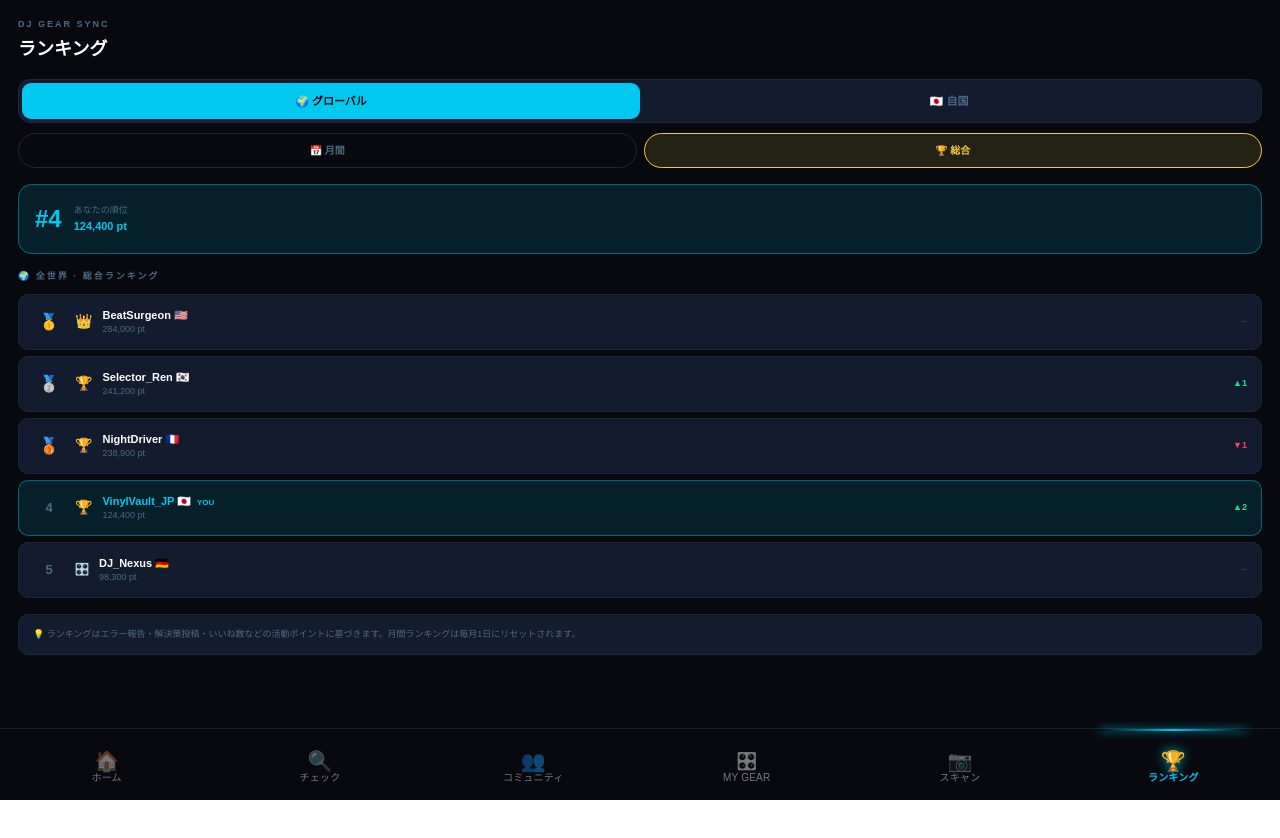
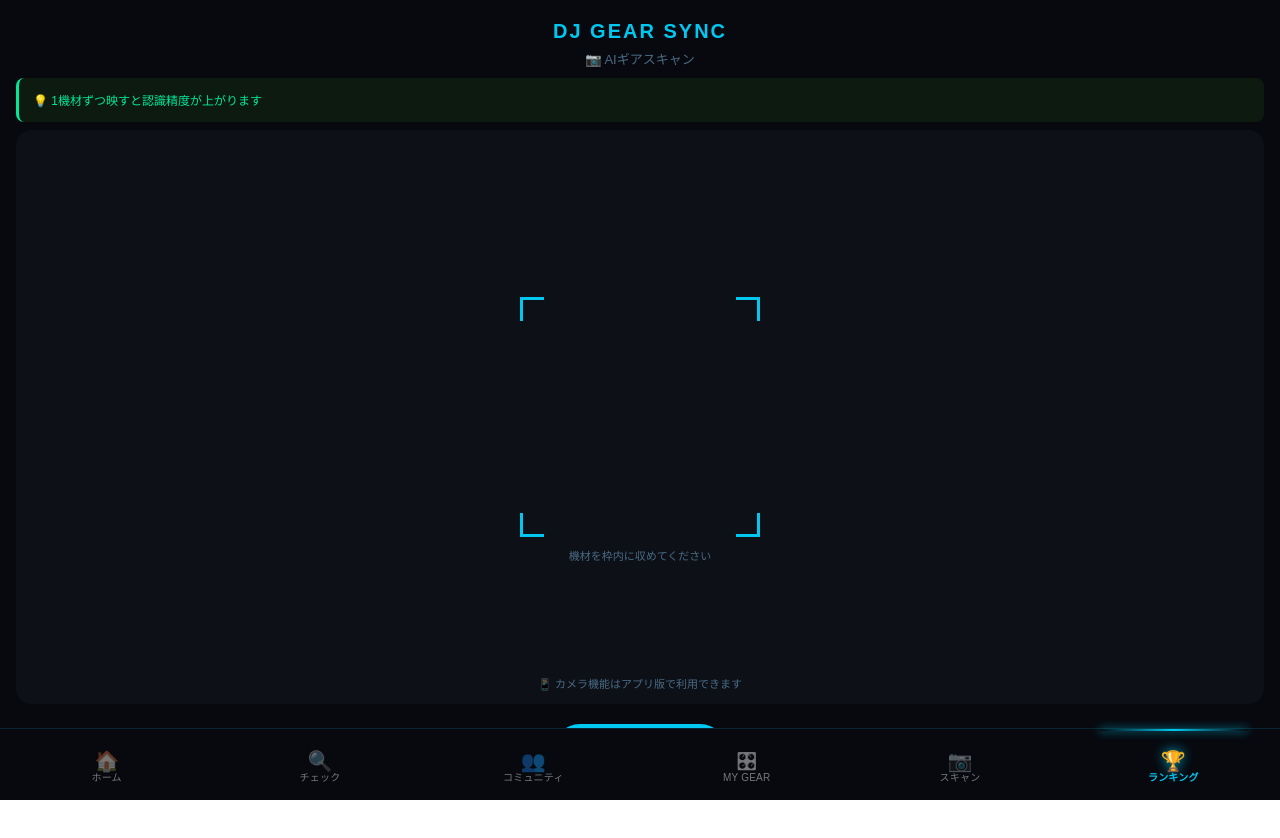
Before and after one commit to KobeeHub/djgearsync, a Next.js app: page /ranking in a window 1280 px wide. Shown: the top 838 px of the page. Built offline with nearby package versions, Linux system fonts and the light colour scheme.

Commit message:
feat: update scan page UI

```diff
--- a/app/ranking/page.tsx
+++ b/app/ranking/page.tsx
@@ -1,92 +1,146 @@
 "use client";
+
 import { useState } from "react";
 
-const DATA: any = {
-  global: {
-    overall: [
-      {rank:1,name:"BeatSurgeon",country:"🇺🇸",tier:"👑",pts:284000,delta:0},
-      {rank:2,name:"Selector_Ren",country:"🇰🇷",tier:"🏆",pts:241200,delta:1},
-      {rank:3,name:"NightDriver",country:"🇫🇷",tier:"🏆",pts:238900,delta:-1},
-      {rank:4,name:"VinylVault_JP",country:"🇯🇵",tier:"🏆",pts:124400,delta:2,you:true},
-      {rank:5,name:"DJ_Nexus",country:"🇩🇪",tier:"🎛",pts:98300,delta:0},
-    ],
-    monthly: [
-      {rank:1,name:"NightDriver",country:"🇫🇷",tier:"🏆",pts:18900,delta:5},
-      {rank:2,name:"VinylVault_JP",country:"🇯🇵",tier:"🏆",pts:16400,delta:8,you:true},
-      {rank:3,name:"BeatSurgeon",country:"🇺🇸",tier:"👑",pts:15200,delta:-1},
-      {rank:4,name:"Selector_Ren",country:"🇰🇷",tier:"🏆",pts:11100,delta:-3},
-      {rank:5,name:"DJ_Nexus",country:"🇩🇪",tier:"🎛",pts:9400,delta:1},
-    ],
-  },
-  jp: {
-    overall: [
-      {rank:1,name:"VinylVault_JP",country:"🇯🇵",tier:"🏆",pts:124400,delta:0,you:true},
-      {rank:2,name:"KyotoGroove",country:"🇯🇵",tier:"🎛",pts:88200,delta:1},
-      {rank:3,name:"OsakaBassHead",country:"🇯🇵",tier:"🎛",pts:76500,delta:-1},
-      {rank:4,name:"TechnoRyo",country:"🇯🇵",tier:"🔊",pts:45100,delta:0},
-      {rank:5,name:"MidnightSetter",country:"🇯🇵",tier:"🔊",pts:38900,delta:2},
-    ],
-    monthly: [
-      {rank:1,name:"KyotoGroove",country:"🇯🇵",tier:"🎛",pts:9800,delta:3},
-      {rank:2,name:"VinylVault_JP",country:"🇯🇵",tier:"🏆",pts:16400,delta:1,you:true},
-      {rank:3,name:"MidnightSetter",country:"🇯🇵",tier:"🔊",pts:7100,delta:4},
-      {rank:4,name:"OsakaBassHead",country:"🇯🇵",tier:"🎛",pts:6200,delta:-2},
-      {rank:5,name:"TechnoRyo",country:"🇯🇵",tier:"🔊",pts:5400,delta:0},
-    ],
-  },
+export default function ScanPage() {
+  const [scanned, setScanned] = useState(false);
+  const [result, setResult] = useState<string | null>(null);
+  const [confidence, setConfidence] = useState<number | null>(null);
+
+  const handleScan = () => {
+    setScanned(true);
+    setResult("Pioneer CDJ-3000");
+    setConfidence(92);
   };
 
-export default function RankingPage() {
-  const [scope, setScope] = useState("global");
-  const [period, setPeriod] = useState("overall");
-  const entries = DATA[scope][period];
-  const me = entries.find((e: any) => e.you);
+  const reset = () => {
+    setScanned(false);
+    setResult(null);
+    setConfidence(null);
+  };
 
   return (
-    <div style={{minHeight:"100vh",background:"#07090f",color:"#b8d4e8",fontFamily:"sans-serif",padding:"18px"}}>
-      <div style={{fontSize:9,letterSpacing:2,color:"#4a6a85",fontWeight:700}}>DJ GEAR SYNC</div>
-      <div style={{fontSize:18,fontWeight:900,color:"#fff",margin:"4px 0 16px"}}>ランキング</div>
-      <div style={{display:"flex",background:"#131c2e",border:"1px solid #1a2840",borderRadius:12,padding:3,marginBottom:10}}>
-        {[{k:"global",l:"🌍 グローバル"},{k:"jp",l:"🇯🇵 自国"}].map(o=>(
-          <button key={o.k} onClick={()=>setScope(o.k)} style={{flex:1,padding:"10px",borderRadius:9,fontSize:11,fontWeight:800,border:"none",cursor:"pointer",background:scope===o.k?"#00c8f0":"transparent",color:scope===o.k?"#07090f":"#4a6a85"}}>
-            {o.l}
-          </button>
-        ))}
+    <div style={{ minHeight: "100vh", backgroundColor: "#07090f", display: "flex", flexDirection: "column" }}>
+
+      {/* ヘッダー */}
+      <div style={{ textAlign: "center", padding: "16px 0 8px" }}>
+        <div style={{ color: "#00c8f0", fontSize: 20, fontWeight: 800, letterSpacing: 2 }}>
+          DJ GEAR SYNC
         </div>
-      <div style={{display:"flex",gap:7,marginBottom:16}}>
-        {[{k:"monthly",l:"📅 月間"},{k:"overall",l:"🏆 総合"}].map(o=>(
-          <button key={o.k} onClick={()=>setPeriod(o.k)} style={{flex:1,padding:"9px",borderRadius:20,fontSize:10,fontWeight:700,border:`1px solid ${period===o.k?"#f5c842":"#1a2840"}`,background:period===o.k?"rgba(245,200,66,0.12)":"transparent",color:period===o.k?"#f5c842":"#4a6a85",cursor:"pointer"}}>
-            {o.l}
-          </button>
-        ))}
+        <div style={{ color: "#4a6a85", fontSize: 13, marginTop: 4 }}>
+          📷 AIギアスキャン
         </div>
-      {me&&<div style={{background:"rgba(0,200,240,0.12)",border:"1px solid rgba(0,200,240,0.4)",borderRadius:14,padding:16,marginBottom:16,display:"flex",alignItems:"center",gap:12}}>
-        <div style={{fontSize:24,fontWeight:900,color:"#00c8f0"}}>#{me.rank}</div>
-        <div><div style={{fontSize:9,color:"#4a6a85"}}>あなたの順位</div><div style={{fontSize:11,color:"#00c8f0",fontWeight:700}}>{me.pts.toLocaleString()} pt</div></div>
-      </div>}
-      <div style={{fontSize:9,letterSpacing:2,color:"#4a6a85",fontWeight:700,marginBottom:10}}>
-        {scope==="global"?"🌍 全世界":"🇯🇵 日本"} · {period==="monthly"?"2026年6月 — 毎月1日リセット":"総合ランキング"}
       </div>
-      {entries.map((e: any)=>(
-        <div key={e.rank} style={{display:"flex",alignItems:"center",gap:10,padding:"11px 14px",marginBottom:6,borderRadius:10,background:e.you?"rgba(0,200,240,0.12)":"#131c2e",border:`1px solid ${e.you?"rgba(0,200,240,0.4)":"#1a2840"}`}}>
-          <div style={{width:32,height:32,borderRadius:9,display:"flex",alignItems:"center",justifyContent:"center",fontSize:e.rank<=3?16:13,fontWeight:900,color:e.rank===1?"#f5c842":e.rank===2?"#c8d4e0":e.rank===3?"#e0935a":"#4a6a85",flexShrink:0}}>
-            {e.rank<=3?["🥇","🥈","🥉"][e.rank-1]:e.rank}
-          </div>
-          <div style={{fontSize:14,flexShrink:0}}>{e.tier}</div>
-          <div style={{flex:1,minWidth:0}}>
-            <div style={{fontSize:11,fontWeight:e.you?900:700,color:e.you?"#00c8f0":"#fff"}}>
-              {e.name} {e.country}{e.you&&<span style={{fontSize:8,marginLeft:6,color:"#00c8f0"}}>YOU</span>}
-            </div>
-            <div style={{fontSize:9,color:"#4a6a85"}}>{e.pts.toLocaleString()} pt</div>
-          </div>
-          <span style={{fontSize:9,fontWeight:700,color:e.delta>0?"#00e89a":e.delta<0?"#ff4060":"#2e4258"}}>
-            {e.delta>0?`▲${e.delta}`:e.delta<0?`▼${Math.abs(e.delta)}`:"‒"}
+
+      {/* ① ガイドバナー */}
+      <div style={{
+        margin: "0 16px 8px",
+        backgroundColor: "#0d1a10",
+        borderLeft: "3px solid #00e89a",
+        borderRadius: 8,
+        padding: "10px 14px",
+      }}>
+        <span style={{ color: "#00e89a", fontSize: 12 }}>
+          💡 1機材ずつ映すと認識精度が上がります
         </span>
       </div>
+
+      {/* カメラエリア（Web版はダミー枠） */}
+      <div style={{
+        flex: 1,
+        margin: "0 16px",
+        borderRadius: 16,
+        overflow: "hidden",
+        backgroundColor: "#0d1117",
+        position: "relative",
+        minHeight: 280,
+        display: "flex",
+        alignItems: "center",
+        justifyContent: "center",
+      }}>
+        {/* スキャン枠 */}
+        <div style={{ position: "relative", width: 240, height: 240 }}>
+          {/* 四隅 */}
+          {[
+            { top: 0, left: 0, borderRight: "none", borderBottom: "none" },
+            { top: 0, right: 0, borderLeft: "none", borderBottom: "none" },
+            { bottom: 0, left: 0, borderRight: "none", borderTop: "none" },
+            { bottom: 0, right: 0, borderLeft: "none", borderTop: "none" },
+          ].map((s, i) => (
+            <div key={i} style={{
+              position: "absolute",
+              width: 24, height: 24,
+              border: "3px solid #00c8f0",
+              ...s,
+            }} />
           ))}
-      <div style={{marginTop:16,padding:"12px 14px",borderRadius:10,background:"#131c2e",border:"1px solid #1a2840",fontSize:9,color:"#4a6a85",lineHeight:1.7}}>
-        💡 ランキングはエラー報告・解決策投稿・いいね数などの活動ポイントに基づきます。月間ランキングは毎月1日にリセットされます。
+          <div style={{
+            position: "absolute", bottom: -28, left: 0, right: 0,
+            textAlign: "center", color: "#4a6a85", fontSize: 11,
+          }}>
+            機材を枠内に収めてください
           </div>
+        </div>
+
+        {/* Web版カメラ注記 */}
+        <div style={{
+          position: "absolute", bottom: 12,
+          color: "#4a6a85", fontSize: 11, textAlign: "center",
+        }}>
+          📱 カメラ機能はアプリ版で利用できます
+        </div>
+      </div>
+
+      {/* 結果エリア */}
+      {scanned && result ? (
+        <div style={{
+          backgroundColor: "#0d1117",
+          margin: 16, borderRadius: 16, padding: 20,
+          display: "flex", flexDirection: "column", gap: 10,
+        }}>
+          <span style={{ color: "#4a6a85", fontSize: 12 }}>
+            AI信頼度: {confidence}%
+          </span>
+          <div style={{ height: 6, backgroundColor: "#131c2e", borderRadius: 3, overflow: "hidden" }}>
+            <div style={{
+              height: 6, borderRadius: 3,
+              width: `${confidence}%`,
+              backgroundColor: "#00c8f0",
+            }} />
+          </div>
+          <div style={{ color: "#fff", fontSize: 22, fontWeight: 700 }}>
+            {result}
+          </div>
+          <div style={{ display: "flex", gap: 12 }}>
+            <button style={{
+              flex: 1, backgroundColor: "#00c8f0",
+              padding: 14, borderRadius: 12, border: "none",
+              color: "#07090f", fontWeight: 700, fontSize: 14, cursor: "pointer",
+            }}>
+              MY GEARに追加
+            </button>
+            <button onClick={reset} style={{
+              flex: 1, backgroundColor: "transparent",
+              padding: 14, borderRadius: 12,
+              border: "1px solid #00c8f0",
+              color: "#00c8f0", fontWeight: 700, fontSize: 14, cursor: "pointer",
+            }}>
+              再スキャン
+            </button>
+          </div>
+        </div>
+      ) : (
+        <div style={{ padding: 20, display: "flex", justifyContent: "center" }}>
+          <button onClick={handleScan} style={{
+            backgroundColor: "#00c8f0",
+            padding: "16px 56px", borderRadius: 50,
+            border: "none", color: "#07090f",
+            fontWeight: 800, fontSize: 16, cursor: "pointer",
+          }}>
+            スキャン
+          </button>
+        </div>
+      )}
     </div>
   );
 }
--- a/app/scan/page.tsx
+++ b/app/scan/page.tsx
@@ -1,5 +1,78 @@
-import ScanPage from "./ScanPage";
+"use client";
 
-export default function Page() {
-  return <ScanPage />;
+import { useState } from "react";
+
+export default function ScanPage() {
+  const [scanned, setScanned] = useState(false);
+  const [result, setResult] = useState<string | null>(null);
+  const [confidence, setConfidence] = useState<number | null>(null);
+
+  const handleScan = () => {
+    setScanned(true);
+    setResult("Pioneer CDJ-3000");
+    setConfidence(92);
+  };
+
+  const reset = () => {
+    setScanned(false);
+    setResult(null);
+    setConfidence(null);
+  };
+
+  return (
+    <div style={{ minHeight: "100vh", backgroundColor: "#07090f", display: "flex", flexDirection: "column" }}>
+
+      <div style={{ textAlign: "center", padding: "16px 0 8px" }}>
+        <div style={{ color: "#00c8f0", fontSize: 20, fontWeight: 800, letterSpacing: 2 }}>
+          DJ GEAR SYNC
+        </div>
+        <div style={{ color: "#4a6a85", fontSize: 13, marginTop: 4 }}>
+          📷 AIギアスキャン
+        </div>
+      </div>
+
+      <div style={{ margin: "0 16px 8px", backgroundColor: "#0d1a10", borderLeft: "3px solid #00e89a", borderRadius: 8, padding: "10px 14px" }}>
+        <span style={{ color: "#00e89a", fontSize: 12 }}>
+          💡 1機材ずつ映すと認識精度が上がります
+        </span>
+      </div>
+
+      <div style={{ flex: 1, margin: "0 16px", borderRadius: 16, overflow: "hidden", backgroundColor: "#0d1117", position: "relative", minHeight: 280, display: "flex", alignItems: "center", justifyContent: "center" }}>
+        <div style={{ position: "relative", width: 240, height: 240 }}>
+          <div style={{ position: "absolute", top: 0, left: 0, width: 24, height: 24, borderTop: "3px solid #00c8f0", borderLeft: "3px solid #00c8f0" }} />
+          <div style={{ position: "absolute", top: 0, right: 0, width: 24, height: 24, borderTop: "3px solid #00c8f0", borderRight: "3px solid #00c8f0" }} />
+          <div style={{ position: "absolute", bottom: 0, left: 0, width: 24, height: 24, borderBottom: "3px solid #00c8f0", borderLeft: "3px solid #00c8f0" }} />
+          <div style={{ position: "absolute", bottom: 0, right: 0, width: 24, height: 24, borderBottom: "3px solid #00c8f0", borderRight: "3px solid #00c8f0" }} />
+          <div style={{ position: "absolute", bottom: -28, left: 0, right: 0, textAlign: "center", color: "#4a6a85", fontSize: 11 }}>
+            機材を枠内に収めてください
+          </div>
+        </div>
+        <div style={{ position: "absolute", bottom: 12, color: "#4a6a85", fontSize: 11, textAlign: "center" }}>
+          📱 カメラ機能はアプリ版で利用できます
+        </div>
+      </div>{scanned && result ? (
+        <div style={{ backgroundColor: "#0d1117", margin: 16, borderRadius: 16, padding: 20, display: "flex", flexDirection: "column", gap: 10 }}>
+          <span style={{ color: "#4a6a85", fontSize: 12 }}>AI信頼度: {confidence}%</span>
+          <div style={{ height: 6, backgroundColor: "#131c2e", borderRadius: 3, overflow: "hidden" }}>
+            <div style={{ height: 6, borderRadius: 3, width: `${confidence}%`, backgroundColor: "#00c8f0" }} />
+          </div>
+          <div style={{ color: "#fff", fontSize: 22, fontWeight: 700 }}>{result}</div>
+          <div style={{ display: "flex", gap: 12 }}>
+            <button style={{ flex: 1, backgroundColor: "#00c8f0", padding: 14, borderRadius: 12, border: "none", color: "#07090f", fontWeight: 700, fontSize: 14, cursor: "pointer" }}>
+              MY GEARに追加
+            </button>
+            <button onClick={reset} style={{ flex: 1, backgroundColor: "transparent", padding: 14, borderRadius: 12, border: "1px solid #00c8f0", color: "#00c8f0", fontWeight: 700, fontSize: 14, cursor: "pointer" }}>
+              再スキャン
+            </button>
+          </div>
+        </div>
+      ) : (
+        <div style={{ padding: 20, display: "flex", justifyContent: "center" }}>
+          <button onClick={handleScan} style={{ backgroundColor: "#00c8f0", padding: "16px 56px", borderRadius: 50, border: "none", color: "#07090f", fontWeight: 800, fontSize: 16, cursor: "pointer" }}>
+            スキャン
+          </button>
+        </div>
+      )}
+    </div>
+  );
 }
```
Lines whose indentation alone changed are shown as unchanged.
